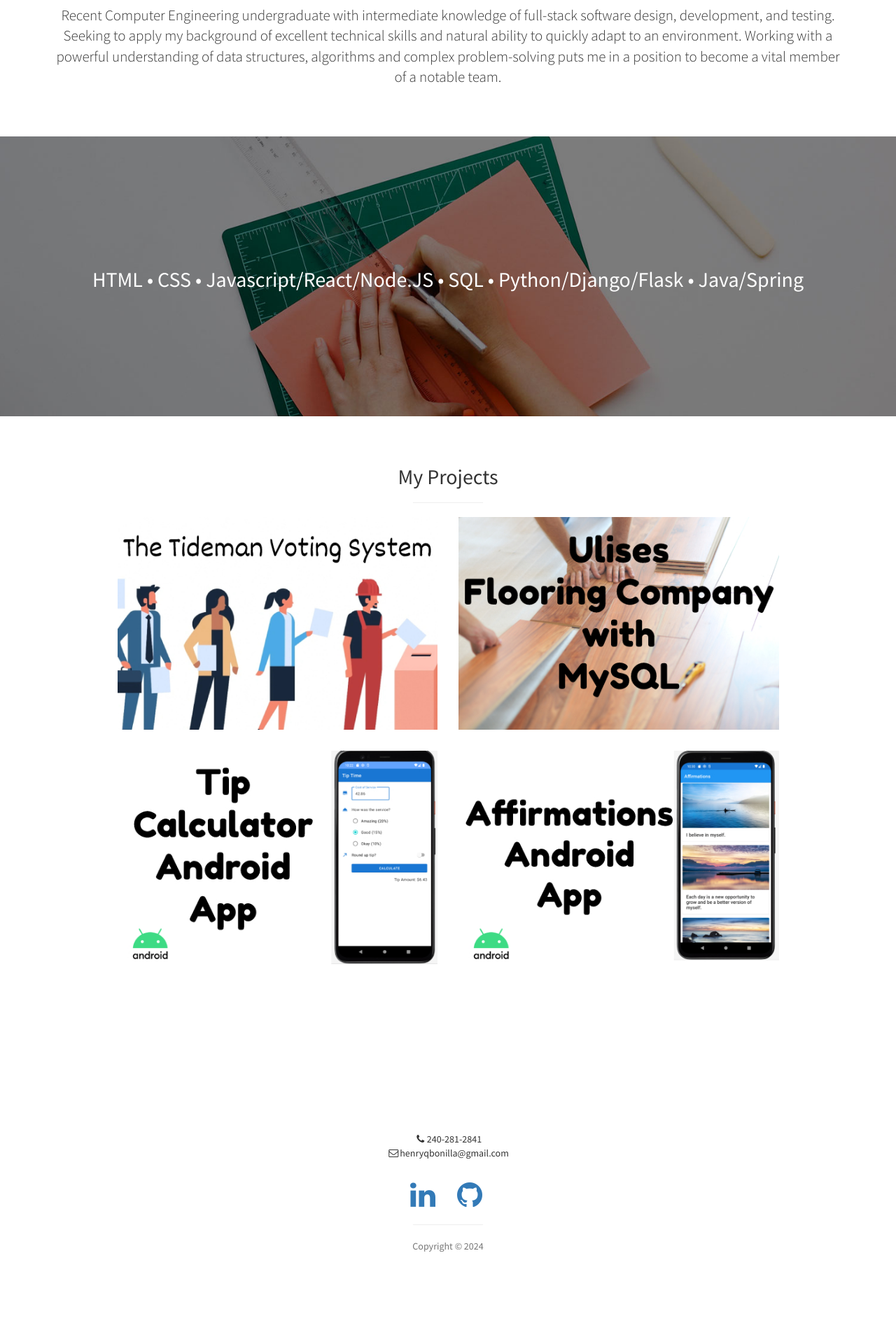
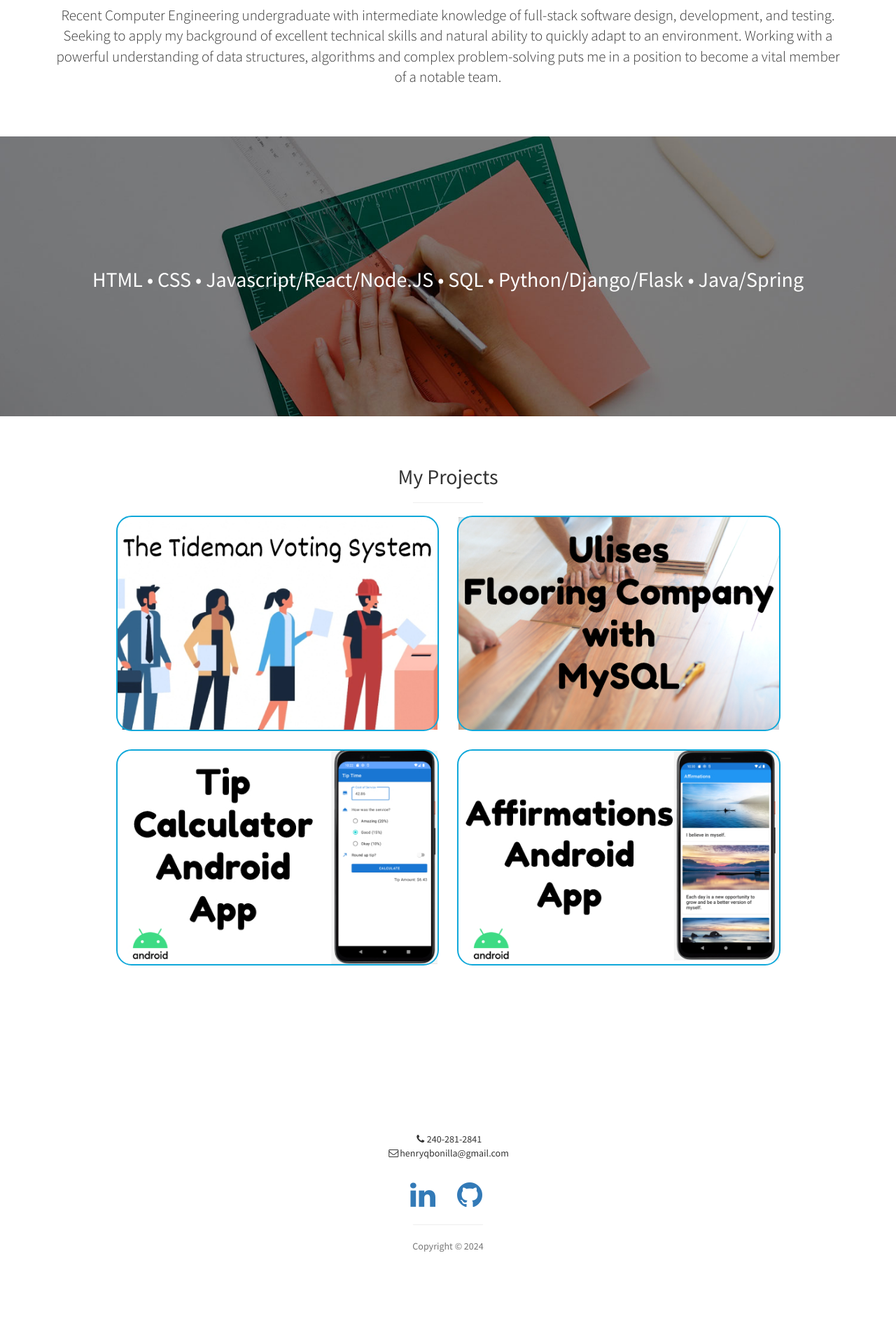
Before and after one commit to henryqbonilla/henryqbonilla.github.io, a Jekyll site: the page built from index.html, in a window 1280 px wide. Shown: the part 1006-2907 px from the top of the page at 70% size. Built offline with Jekyll 4.4.1, drawn with Linux system fonts in a browser that asks for light colours.

Commit message:
Update stylish-portfolio.css
added border radius and outline to portfolio item

```diff
--- a/css/stylish-portfolio.css
+++ b/css/stylish-portfolio.css
@@ -200,6 +200,8 @@ hr.small {
 
 .portfolio-item {
     margin-bottom: 30px;
+    border-radius: 20px;
+    outline: 2px solid #10a8da;
 }
 
 .img-portfolio {
```
